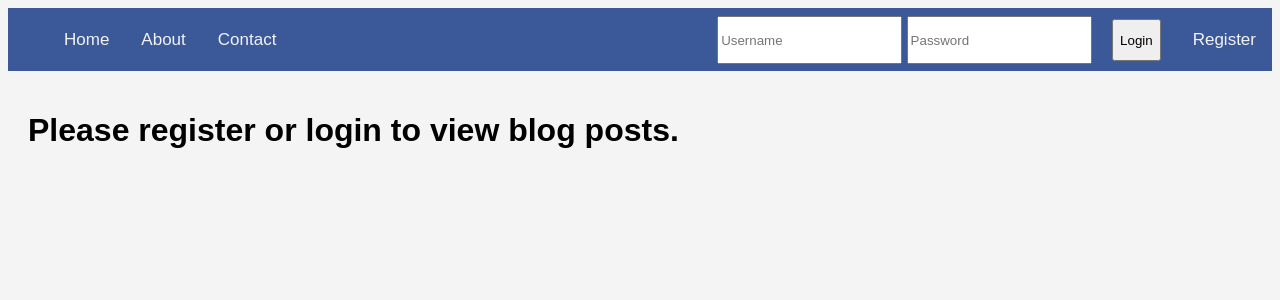
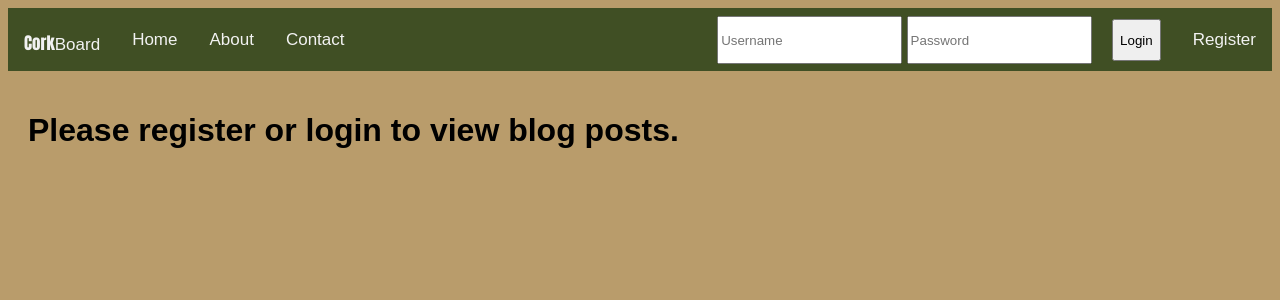
Before and after one commit to Mathbone/blog-app, a PHP site: page /index.php in a window 1280 px wide. Shown: the top 300 px of the page. Run offline with PHP 8.4, Linux system fonts and the light colour scheme.

Commit message:
Changing Color Scheme and logo work

```diff
--- a/header.php
+++ b/header.php
@@ -23,6 +23,7 @@ session_start();
             </svg>
           </a>
         </span>
+        <span class="logo"><a href="index.php"><span class="cork">Cork</span>Board</a></span>
         <ul class="navbar-nav">
           <li><a href="index.php">Home</a></li>
           <li><a href="#">About</a></li>
--- a/index.php
+++ b/index.php
@@ -24,10 +24,7 @@
           $authorName = mysqli_fetch_assoc($nameResult)['uidUsers'];
           echo '<div class="blog-post">'.$row['textPosts'].'<div class="author">'.$authorName.'</div><div class="timestamp">'.$row['timestampPosts'].'</div></div>';
         }
-
       }
-
-
     }
     else{
       echo '<h1 class="register-message">Please register or login to view blog posts.</h1>';
--- a/style.css
+++ b/style.css
@@ -1,15 +1,23 @@
 body {
   font-family: "Arial", serif;
-  background-color: #f4f4f4;
+  background-color: #b99c6b;
 }
 
 textarea {
   height:auto;
   width: auto;
 }
-
+.logo{
+  float: left;
+  height: 63px;
+  text-align: center;
+  margin: 8px 0 0 0;
+}
+.cork{
+  font-family: "Impact";
+}
 .navbar {
-  background-color: #3b5998;
+  background-color: #404F24;
   overflow: hidden;
   height: 63px;
 }
@@ -41,7 +49,7 @@ textarea {
   z-index: 1;
   top: 0;
   left: 0;
-  background-color: #111;
+  background-color: #668D3C;
   opacity: 0.9;
   overflow-x: hidden;
   padding-top: 63px;
```
